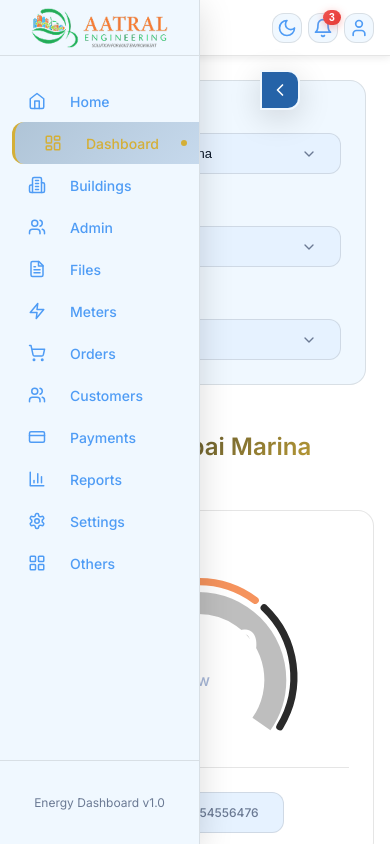
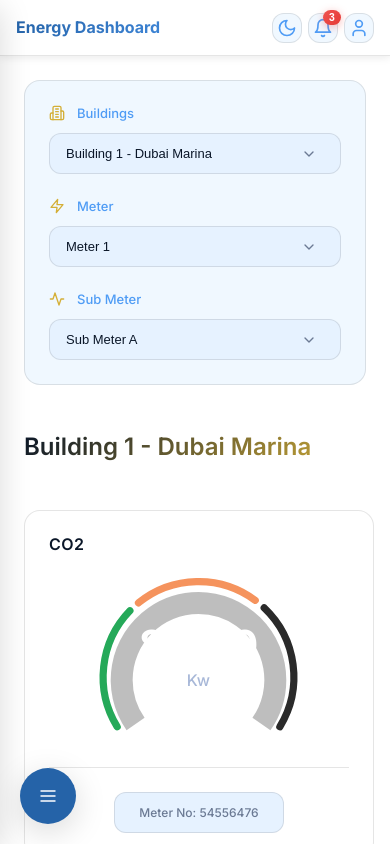
Before and after one commit to ShyamPrasadh/Aatral, a Next.js app: page / in a window 390 px wide. Built offline with nearby package versions, Linux system fonts and the light colour scheme.

Commit message:
Add sidebar toggle functionality with mobile hamburger menu and desktop footer button

```diff
--- a/src/app/page.module.css
+++ b/src/app/page.module.css
@@ -196,3 +196,38 @@
         padding: var(--spacing-md);
     }
 }
+
+/* Mobile toggle button */
+.mobileToggle {
+    display: none;
+}
+
+@media (max-width: 1024px) {
+    .mobileToggle {
+        display: flex;
+        align-items: center;
+        justify-content: center;
+        position: fixed;
+        bottom: 20px;
+        left: 20px;
+        width: 56px;
+        height: 56px;
+        background: var(--color-primary);
+        border: none;
+        border-radius: 50%;
+        color: white;
+        box-shadow: var(--shadow-lg);
+        z-index: 1004;
+        cursor: pointer;
+        transition: all var(--transition-fast);
+    }
+
+    .mobileToggle:hover {
+        background: var(--color-primary-light);
+        transform: scale(1.1);
+    }
+
+    .mobileToggle svg {
+        color: white;
+    }
+}
--- a/src/app/page.tsx
+++ b/src/app/page.tsx
@@ -1,6 +1,6 @@
 'use client';
 
-import { useState } from 'react';
+import { useState, useEffect } from 'react';
 import Sidebar from '@/components/Sidebar';
 import Header from '@/components/Header';
 import GaugeChart from '@/components/GaugeChart';
@@ -10,10 +10,25 @@ import { Building2, Zap, Activity } from 'lucide-react';
 import styles from './page.module.css';
 
 export default function Home() {
-    const [isSidebarExpanded, setIsSidebarExpanded] = useState(true);
+    const [isSidebarExpanded, setIsSidebarExpanded] = useState(false); // Start closed
     const [selectedBuilding, setSelectedBuilding] = useState('Building 1 - Dubai Marina');
     const [selectedMeter, setSelectedMeter] = useState('Meter 1');
     const [selectedSubMeter, setSelectedSubMeter] = useState('Sub Meter A');
+
+    // Auto-expand sidebar on desktop, keep closed on mobile
+    useEffect(() => {
+        const handleResize = () => {
+            if (window.innerWidth >= 1024) {
+                setIsSidebarExpanded(true); // Open on desktop
+            } else {
+                setIsSidebarExpanded(false); // Closed on mobile
+            }
+        };
+
+        handleResize(); // Run on mount
+        window.addEventListener('resize', handleResize);
+        return () => window.removeEventListener('resize', handleResize);
+    }, []);
 
     const buildings = [
         'Building 1 - Dubai Marina',
@@ -31,6 +46,17 @@ export default function Home() {
                 isExpanded={isSidebarExpanded}
                 toggleSidebar={() => setIsSidebarExpanded(!isSidebarExpanded)}
             />
+
+            {/* Mobile-only toggle button - always visible */}
+            <button
+                className={styles.mobileToggle}
+                onClick={() => setIsSidebarExpanded(!isSidebarExpanded)}
+                aria-label={isSidebarExpanded ? 'Close sidebar' : 'Open sidebar'}
+            >
+                <svg width="20" height="20" viewBox="0 0 24 24" fill="none" stroke="currentColor" strokeWidth="2">
+                    <path d="M3 12h18M3 6h18M3 18h18" />
+                </svg>
+            </button>
 
             <main
                 className={`${styles.main} ${!isSidebarExpanded ? styles.mainCollapsed : ''}`}
--- a/src/components/Sidebar.module.css
+++ b/src/components/Sidebar.module.css
@@ -62,40 +62,6 @@
 .sidebar.collapsed .logoImage {
     width: 40px;
     height: 40px;
-}
-
-.toggleButton {
-    position: absolute;
-    right: -18px;
-    top: 50%;
-    transform: translateY(-50%);
-    width: 36px;
-    height: 36px;
-    border-radius: 0 var(--radius-md) var(--radius-md) 0;
-    /* Square left, rounded right */
-    background: var(--color-primary);
-    border: 2px solid var(--color-bg-secondary);
-    color: white;
-    cursor: pointer;
-    display: flex;
-    align-items: center;
-    justify-content: center;
-    transition: all var(--transition-fast);
-    z-index: 10;
-}
-
-.toggleButton svg {
-    color: white;
-}
-
-.sidebar.collapsed .toggleButton {
-    right: -18px;
-}
-
-.toggleButton:hover {
-    background: var(--color-primary-light);
-    transform: translateY(-50%) scale(1.1);
-    box-shadow: var(--shadow-glow);
 }
 
 .nav {
@@ -173,6 +139,15 @@
     padding: var(--spacing-lg);
     border-top: 1px solid var(--color-border);
     min-height: 60px;
+    display: flex;
+    flex-direction: column;
+    align-items: center;
+    justify-content: center;
+}
+
+.sidebar.collapsed .sidebarFooter {
+    padding: var(--spacing-md);
+    align-items: center;
 }
 
 .footerContent {
@@ -188,6 +163,45 @@
     font-size: 0.75rem;
     color: var(--color-text-muted);
     text-align: center;
+}
+
+.footerToggle {
+    width: 100%;
+    padding: var(--spacing-md);
+    background: var(--color-primary);
+    border: none;
+    color: white;
+    border-radius: var(--radius-md);
+    cursor: pointer;
+    display: flex;
+    align-items: center;
+    justify-content: center;
+    gap: var(--spacing-sm);
+    transition: all var(--transition-fast);
+    margin-top: var(--spacing-sm);
+    font-weight: 500;
+}
+
+.footerToggle:hover {
+    background: var(--color-primary-light);
+    transform: translateY(-2px);
+    box-shadow: var(--shadow-md);
+}
+
+.footerToggle svg {
+    flex-shrink: 0;
+}
+
+.sidebar.collapsed .footerToggle {
+    padding: var(--spacing-md);
+    justify-content: center;
+}
+
+/* Hide footer toggle on mobile - use floating button instead */
+@media (max-width: 1024px) {
+    .footerToggle {
+        display: none !important;
+    }
 }
 
 /* Collapsed state adjustments */
@@ -237,33 +251,6 @@
         transform: translateX(0);
     }
 
-    /* Override toggle button on mobile - make it fixed regardless of sidebar */
-    .toggleButton {
-        position: fixed !important;
-        left: 0;
-        top: 80px;
-        right: auto;
-        transform: none !important;
-        background: var(--color-primary) !important;
-        border: 2px solid var(--color-bg-secondary);
-        color: white !important;
-        width: 40px;
-        height: 40px;
-        border-radius: 0 var(--radius-md) var(--radius-md) 0;
-        box-shadow: var(--shadow-lg);
-        z-index: 1003 !important;
-        transition: left var(--transition-base);
-    }
-
-    .toggleButton svg {
-        color: white !important;
-    }
-
-    /* When sidebar is expanded, move button to right of sidebar */
-    .sidebar.expanded .toggleButton {
-        left: 280px !important;
-    }
-
     /* Ensure full sidebar visibility on mobile */
     .sidebarHeader,
     .nav,
@@ -283,14 +270,6 @@
         width: 260px;
     }
 
-    .toggleButton {
-        top: 70px !important;
-    }
-
-    .sidebar.expanded .toggleButton {
-        left: 260px !important;
-    }
-
     .sidebarHeader {
         height: 56px;
         padding: var(--spacing-xs) var(--spacing-md);
--- a/src/components/Sidebar.tsx
+++ b/src/components/Sidebar.tsx
@@ -55,13 +55,6 @@ export default function Sidebar({ isExpanded, toggleSidebar }: SidebarProps) {
                         />
                     </div>
                 </div>
-                <button
-                    className={styles.toggleButton}
-                    onClick={toggleSidebar}
-                    aria-label={isExpanded ? 'Collapse sidebar' : 'Expand sidebar'}
-                >
-                    {isExpanded ? <ChevronLeft size={20} /> : <ChevronRight size={20} />}
-                </button>
             </div>
 
             <nav className={styles.nav}>
@@ -93,6 +86,13 @@ export default function Sidebar({ isExpanded, toggleSidebar }: SidebarProps) {
                         <p className={styles.footerText}>Energy Dashboard v1.0</p>
                     </div>
                 )}
+                <button
+                    className={styles.footerToggle}
+                    onClick={toggleSidebar}
+                    aria-label={isExpanded ? 'Collapse sidebar' : 'Expand sidebar'}
+                >
+                    {isExpanded ? <ChevronLeft size={20} /> : <ChevronRight size={20} />}
+                </button>
             </div>
         </aside>
     );
```
